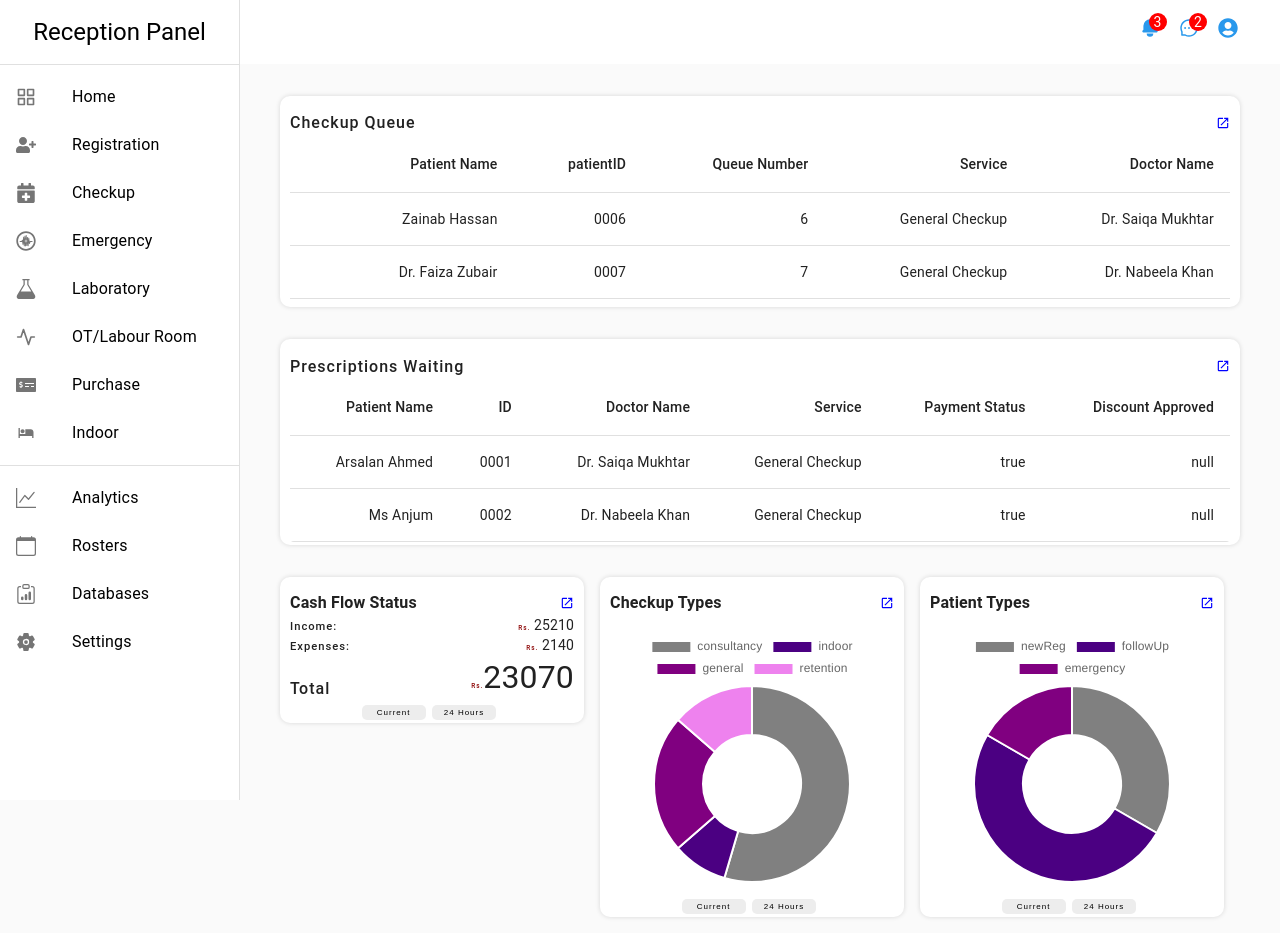
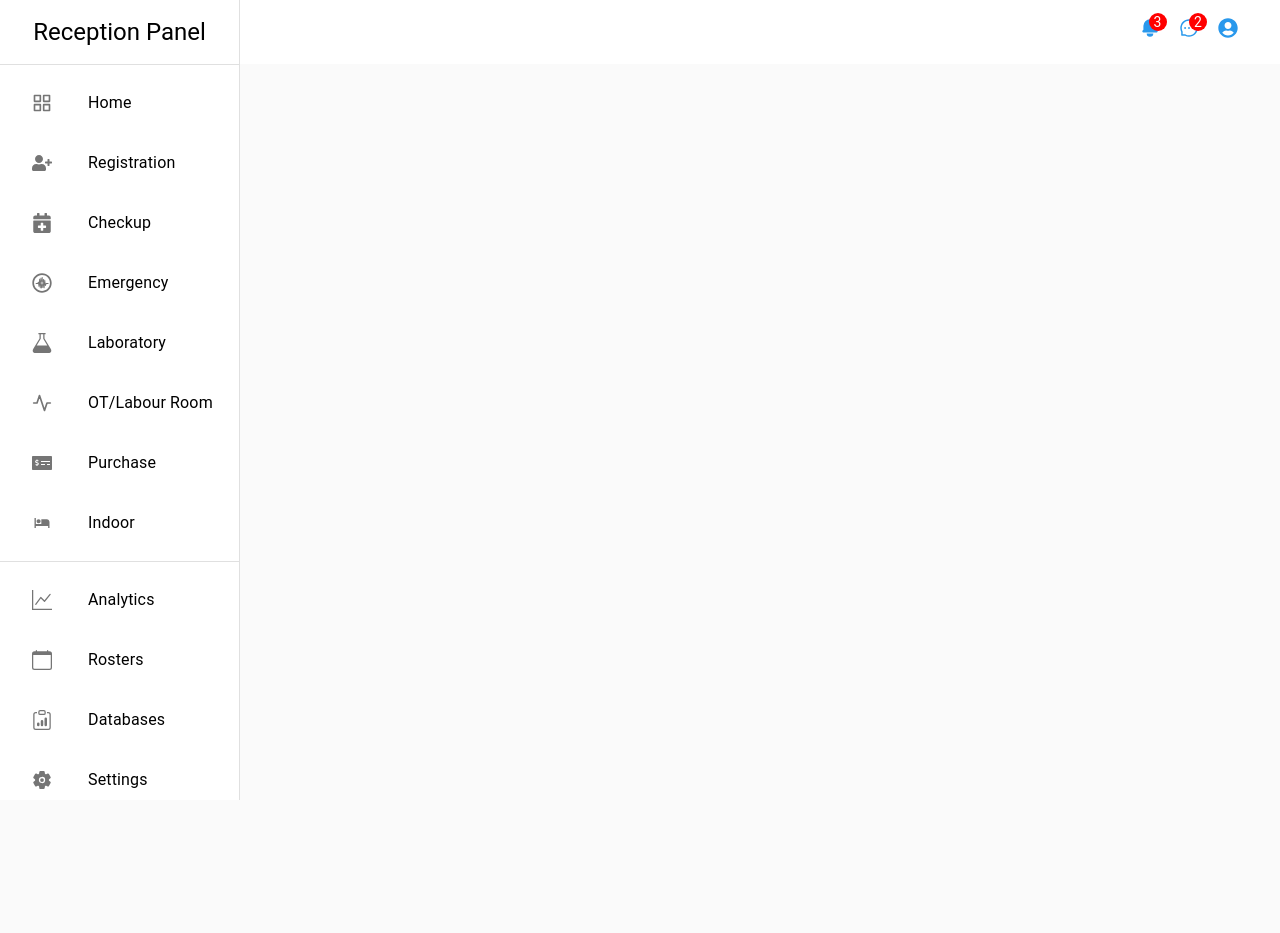
Before and after one commit to bhattiasad99/nisa-nursing-home2, a React (Create React App) app: page /registration in a window 1280 px wide. After the commit the page ends 800 px from the top, so only its background shows below. Built offline with nearby package versions, Linux system fonts and the light colour scheme.

Commit message:
trying router

```diff
--- a/src/Components/Content.js
+++ b/src/Components/Content.js
@@ -1,6 +1,8 @@
 import React from 'react';
 import { makeStyles } from '@material-ui/core/styles';
-import HomePage from './HomePage/HomePage'
+import HomePage from './Pages/HomePage/HomePage'
+import { Switch, Route } from 'react-router-dom'
+import Registration from './Pages/Registration/Registration'
 
 
 const useStyles = makeStyles((theme) => ({
@@ -28,11 +30,18 @@ function Content(props) {
 
     return (
         <div className={classes.root}>
-            {/* Material Component */}
-            <main className={classes.content}>
-                <div className={classes.toolbar} />
-                <HomePage />
-            </main>
+            <Switch>
+                {/* Material Component */}
+                <main className={classes.content}>
+                    <div className={classes.toolbar} />
+                    <Route path="/home">
+                        <HomePage />
+                    </Route>
+                    <Route path="/registration">
+                        <Registration />
+                    </Route>
+                </main>
+            </Switch>
         </div >
     );
 }
--- a/src/Components/HomePage/FooterBox.js
+++ b/src/Components/Pages/HomePage/FooterBox.js
@@ -1,7 +1,7 @@
 import React, { useState, useEffect } from 'react'
 import { makeStyles } from '@material-ui/core'
 import classes from './FooterBox.module.css'
-import DoughnutChart from '../DoughnutChart'
+import DoughnutChart from '../../DoughnutChart'
 import { MdOpenInNew } from 'react-icons/md'
 
 const useStyles = makeStyles(theme => ({
--- a/src/Components/HomePage/HomePage.js
+++ b/src/Components/Pages/HomePage/HomePage.js
@@ -3,7 +3,7 @@ import { Grid, makeStyles } from '@material-ui/core'
 import Card from './Card.js'
 import FooterLinks from './FooterLinks'
 
-import DUMMY_PATIENTS from '../../globalContent/DummyPatients'
+import DUMMY_PATIENTS from '../../../globalContent/DummyPatients'
 
 const useStyles = makeStyles(
     {
--- /dev/null
+++ b/src/Components/Pages/Registration/Registration.js
@@ -0,0 +1,11 @@
+import React from 'react'
+
+const Registration = (props) => {
+    return (
+        <div>
+
+        </div>
+    )
+}
+
+export default Registration
--- a/src/Components/SideBar.js
+++ b/src/Components/SideBar.js
@@ -7,7 +7,8 @@ import ListItem from '@material-ui/core/ListItem';
 import ListItemIcon from '@material-ui/core/ListItemIcon';
 import ListItemText from '@material-ui/core/ListItemText';
 import { makeStyles, useTheme } from '@material-ui/core/styles';
-import { Typography } from '@material-ui/core'
+import { Typography, MenuItem, Menu } from '@material-ui/core'
+import { Link } from 'react-router-dom'
 
 const drawerWidth = 240;
 
@@ -60,22 +61,26 @@ function SideDrawer(props) {
             <Divider />
             <List>
                 {props.controls.map((obj) => (
+                    <MenuItem to={obj.path} component={Link} exact>
                         <ListItem button key={obj.id}>
                             <ListItemIcon>{obj.icon}</ListItemIcon>
                             <ListItemText primary={obj.name} />
                         </ListItem>
+                    </MenuItem>
                 ))}
             </List>
             <Divider />
             <List>
                 {props.links.map((obj) => (
                     <ListItem button key={obj.id}>
+                        <MenuItem component={Link} to={obj.path} exact>
                             <ListItemIcon>{obj.icon}</ListItemIcon>
                             <ListItemText primary={obj.name} />
+                        </MenuItem>
                     </ListItem>
                 ))}
             </List>
-        </div>
+        </div >
     );
 
     const container = window !== undefined ? () => window().document.body : undefined;
```
Also changed, not shown: src/App.js (+9 -2 lines), src/Components/Pages/HomePage/Card.js (renamed from src/Components/HomePage/Card.js), src/Components/Pages/HomePage/FooterBox.module.css (renamed from src/Components/HomePage/FooterBox.module.css), src/Components/Pages/HomePage/FooterLinks.js (renamed from src/Components/HomePage/FooterLinks.js), src/Components/Pages/HomePage/QueueTable.js (renamed from src/Components/HomePage/QueueTable.js). Lines whose indentation alone changed are shown as unchanged.
